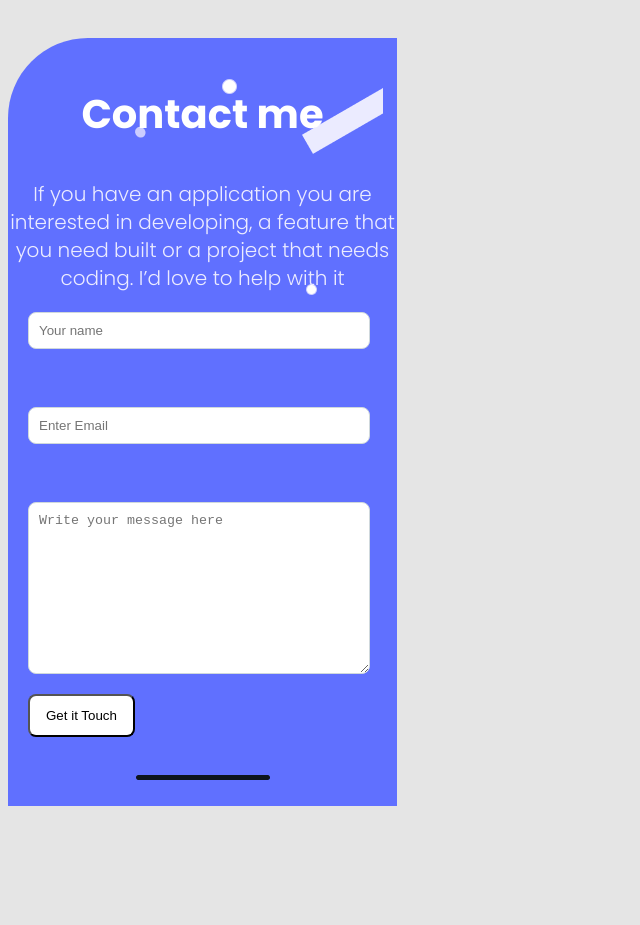
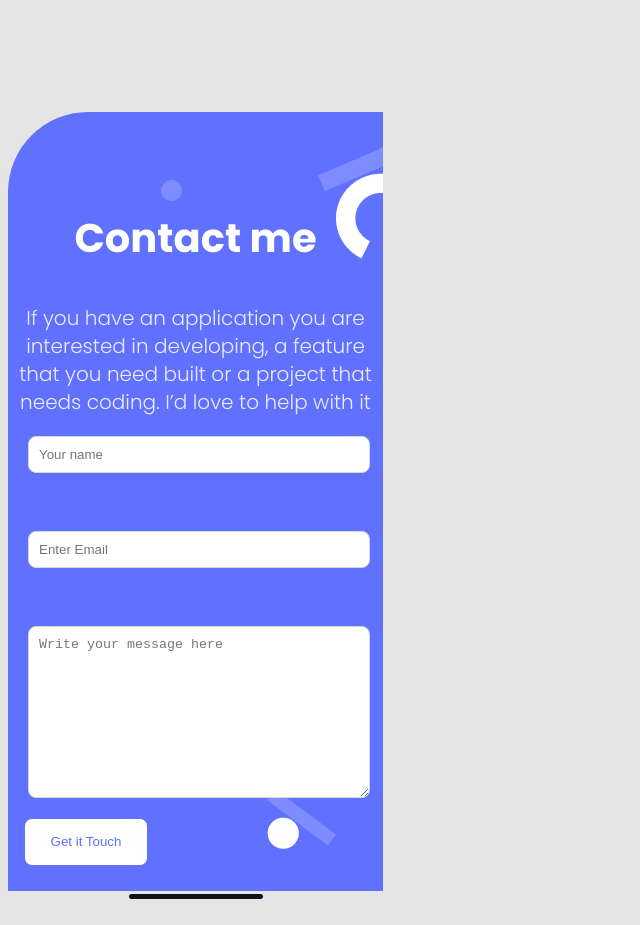
Before and after one commit to kiboma2021/Ben_Portfolio, a plain HTML site: page index.html in a window 1280 px wide. Shown: the part 4562-5487 px from the top of the page, without its empty margins (0-640 px from the left). Before the commit the page ends 5376 px from the top, so only its background shows below. Drawn offline with Linux system fonts and the light colour scheme.

Commit message:
Add Styling to the contact form

```diff
--- a/index.html
+++ b/index.html
@@ -183,11 +183,11 @@
         a feature that you need built or a project that needs coding.
         I’d love to help with it
       </p>
-      <form action="https://formspree.io/f/2" method="post">
-          <input class="form" type="text" maxlength="30" placeholder="Your name" required> <br>
-          <input class="form" type="email" placeholder="Enter Email" required> <br>
-          <textarea class="form" cols="30" rows="10" placeholder="Write your message here" maxlength="500" required></textarea>
-          <input class="form-btn" type="button" value="Get it Touch"> <br>
+      <form action="https://formspree.io/f/mqknglqn" method="post">
+          <input class="form" type="text" name="username" maxlength="30" placeholder="Your name" required> <br>
+          <input class="form" type="email" name="useremail" placeholder="Enter Email" required> <br>
+          <textarea class="form" cols="30" name="description" rows="10" placeholder="Write your message here" maxlength="500" required></textarea>
+          <button type="submit">Get it Touch</button> <br>
       </form>
       <div class="end-line"><img src="imgs/end-line.png" alt="end-line"></div> <br>
     </footer>
--- a/styles/main.css
+++ b/styles/main.css
@@ -191,16 +191,21 @@ article ul {
 footer {
   background-color: #6070ff;
   color: white;
-  background-image: url(/imgs/header-shapes-mobile.png);
+  background-image: url(/imgs/contact-form\ shapes-mobile.png);
   background-repeat: no-repeat;
-  background-position-y: 35px;
+  background-position: right;
+  width: 375px;
+  height: 779px;
+  left: 0;
+  top: 5410px;
   border-top-left-radius: 80px;
+  margin-top: 113.85px;
 }
 
 h3 {
   color: white;
   text-align: center;
-  padding-top: 50px;
+  padding-top: 100px;
   font-family: "Poppins", sans-serif;
   font-style: normal;
   font-weight: 700;
```
Also changed, not shown: imgs/contact-form shapes-mobile.png (added).
